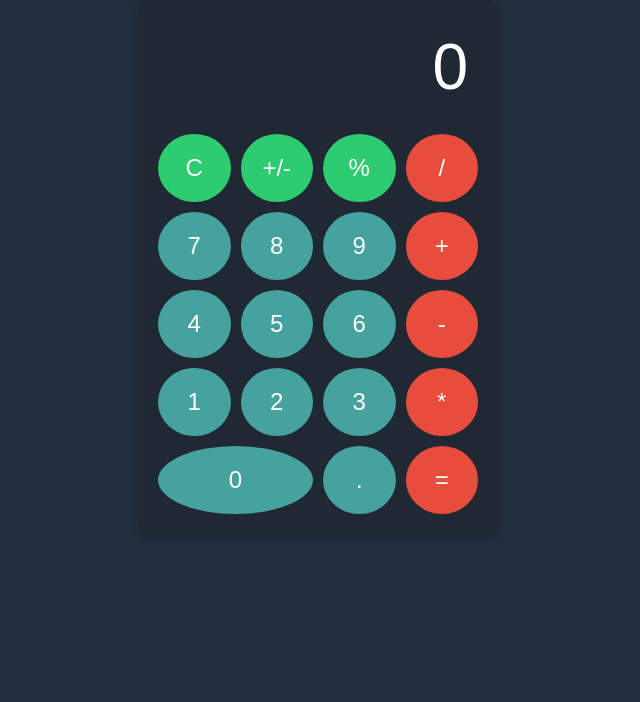
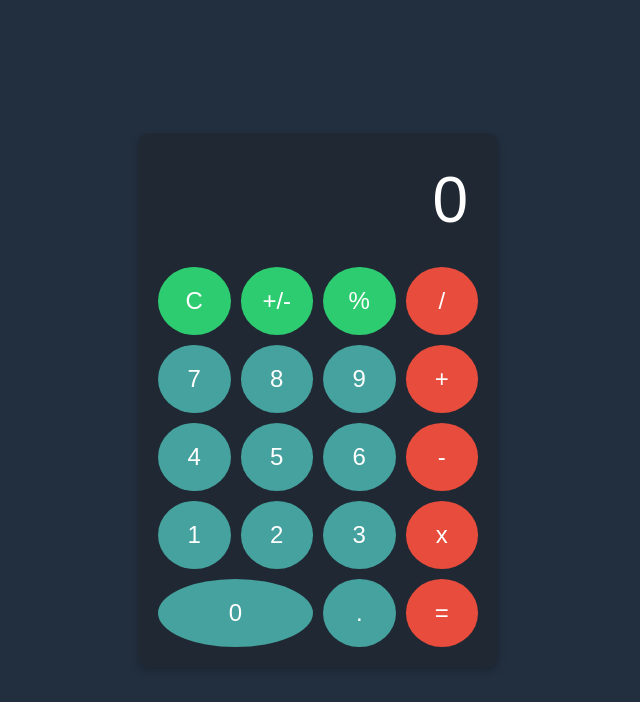
Before and after one commit to davidlieu1/react-calculator, a React (Create React App) app: page / in a window 1280 px wide. Shown: the top 702 px of the page, without its empty margins (322-962 px from the left). Built offline with nearby package versions, Linux system fonts and the light colour scheme.

Commit message:
touchups

```diff
--- a/src/App.css
+++ b/src/App.css
@@ -1,4 +1,9 @@
 /* App.css */
+.calculator-container{
+  display: grid;
+  place-items: center;
+  height: 100vh;
+}
 .calculator {
   width: 320px;
   margin: 0 auto;
--- a/src/App.js
+++ b/src/App.js
@@ -107,6 +107,7 @@ function App() {
     }
   };
   return (
+    <div className='calculator-container'>
       <div className="calculator">
         <div className="display">{display}</div>
         <div className="buttons">
@@ -126,10 +127,11 @@ function App() {
           <button onClick={() => handleVar('1')}>1</button>
           <button onClick={() => handleVar('2')}>2</button>
           <button onClick={() => handleVar('3')}>3</button>
-        <button className='button-operation' onClick={() => handleOperation('*')}>*</button>
+          <button className='button-operation' onClick={() => handleOperation('*')}>x</button>
           <button className='big' onClick={() => handleVar('0')}>0</button>
           <button onClick={() => handleVar('.')}>.</button>
           <button className='button-operation' onClick={() => handleEval()}>=</button>
+        </div>
       </div>
     </div>
   );
```
Lines whose indentation alone changed are shown as unchanged.
